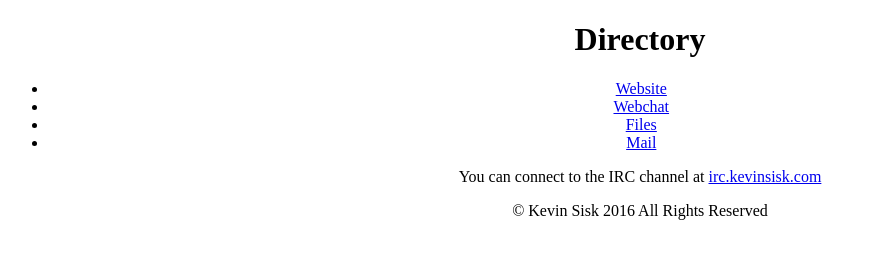
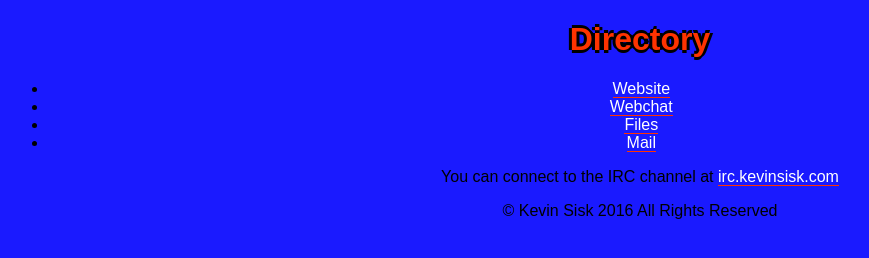
Before and after one commit to Ksisky/websites, a plain HTML site: page kevinsisk/home/index.html in a window 1280 px wide. Shown: the whole page, without its empty margins (0-869 px from the left). Drawn offline with Linux system fonts and the light colour scheme.

Commit message:
Pre Realease Editing

```diff
--- a/kevinsisk/home/index.html
+++ b/kevinsisk/home/index.html
@@ -16,7 +16,7 @@
                 <li class = center><a href = 'http://mail.kevinsisk.com'>Mail</a></li>
             </ul>
             <p class = center>You can connect to the IRC channel at <a href = 'irc://irc.kevinsisk.com'>irc.kevinsisk.com</a></p>
-            <p class = center>&copy; Kevin Sisk 2016 All Rights Reserved</p>
+            <a href = 'https://github.com/Ksisky/websites/tree/master/kevinsisk/home' id = copyr>&copy; Kevin Sisk 2016 All Rights Reserved</a>
         </div>
     </body>
 </html>
--- a/kevinsisk/home/style.css
+++ b/kevinsisk/home/style.css
@@ -1,7 +1,39 @@
 .center {
-    text-align: center
+    text-align: center;
 }
-
 #list {
-    padding-right: 2.964%
+    padding-right: 2.964%;
 }
+h1, p, a {
+    font-family: sans-serif;
+}
+body {
+    background-color: #1a1aff;
+}
+a {
+    color: white;
+    text-decoration: none;
+    border-bottom: 1px solid #ff3300;
+}
+a:hover {
+    color: #8c8c8c;
+}
+li:hover, h1 {
+    color:#ff3300;
+}
+h1 {
+    color:#ff3300;
+    text-shadow: -3px 0 black, 0 3px black, 3px 0 black, 0 -3px black;
+}
+#copyr {
+    margin: 0 auto;
+    color: black;
+    border-bottom: none;
+    text-align: center;
+    display: block;
+}
+#copyr:hover {
+    color: #8c8c8c;
+    border-bottom: 1px solid #ff3300;
+    width: 20.5%;
+}
```
